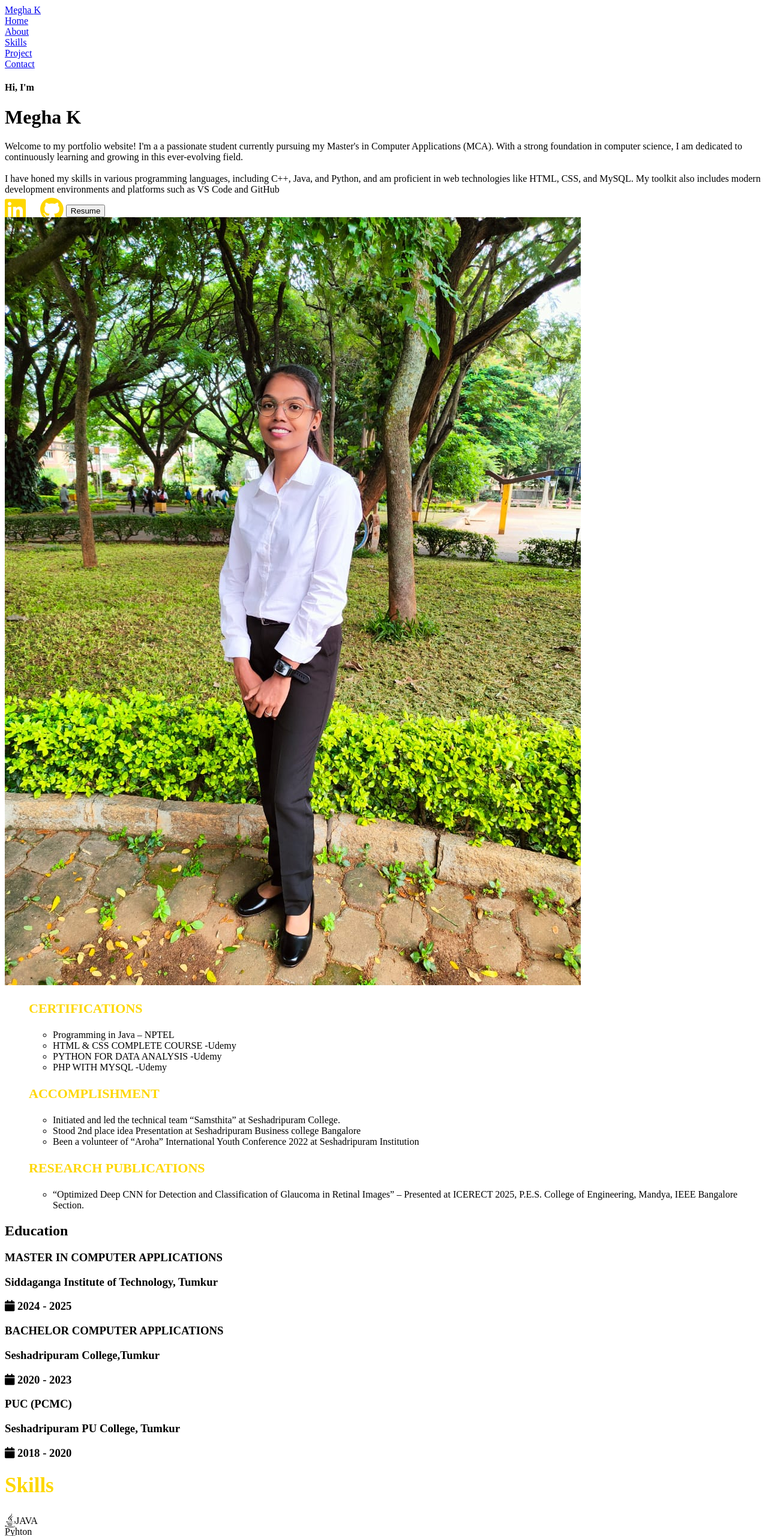
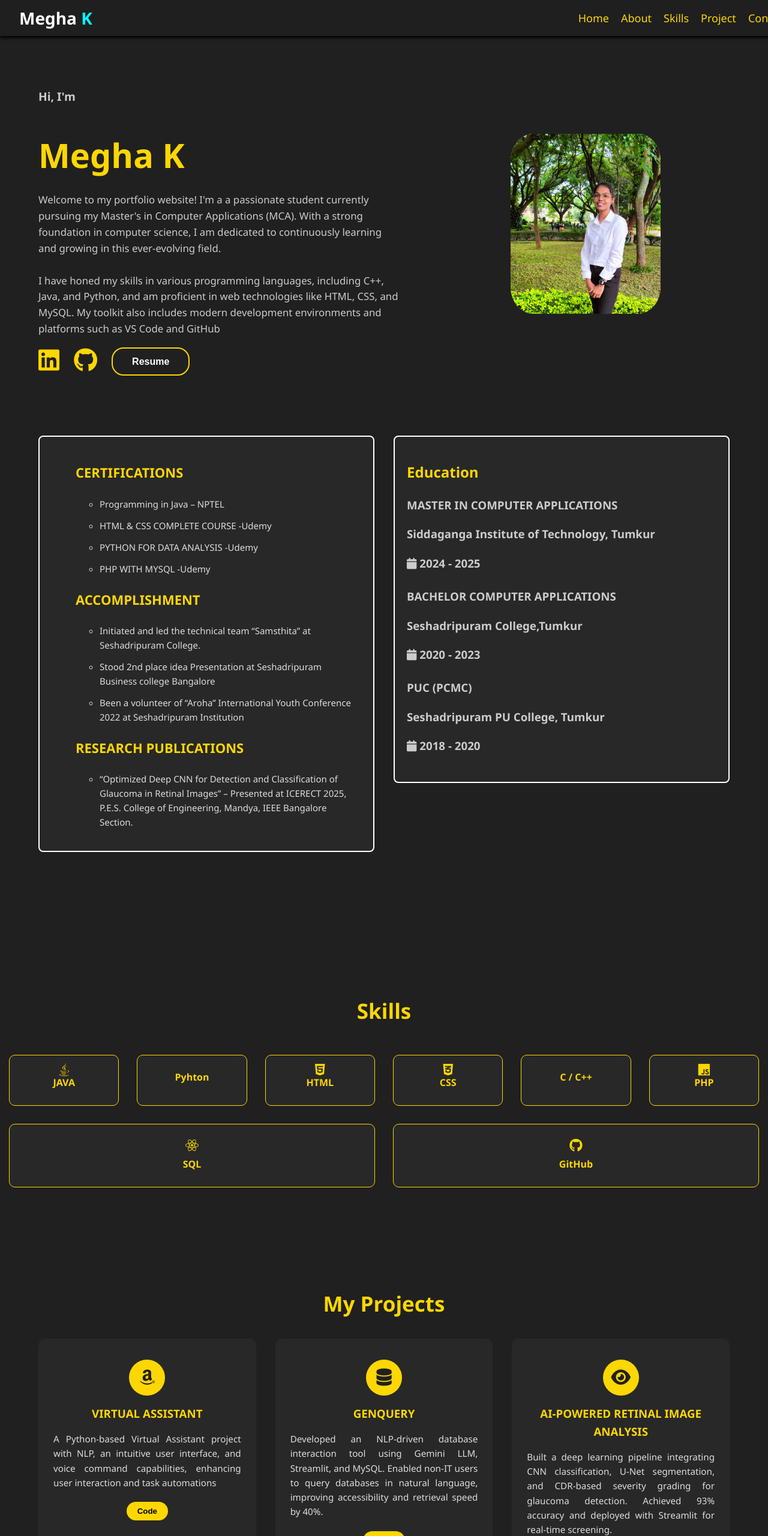
Before and after one commit to meghshitha/meghshitha.github.io, a plain HTML site: page index.html in a window 1280 px wide. Shown: the top 2560 px of the page at 60% size. Drawn offline with Linux system fonts and the light colour scheme; a web font is replaced by a local one.

Commit message:
Update style.css

```diff
--- a/style.css
+++ b/style.css
@@ -1,108 +1,378 @@
-/* ---------- Mobile Responsive Tweaks ---------- */
-@media screen and (max-width: 480px) {
-  /* Navbar */
+/* ---------- Global ---------- */
+body {
+  margin: 0;
+  padding: 0;
+  background-color: #202020;
+  color: #eee;
+  font-family: 'Segoe UI', Tahoma, Geneva, Verdana, sans-serif;
+  line-height: 1.6;
+  transition: background-color 0.3s ease, color 0.3s ease;
+}
+html {
+  scroll-behavior: smooth;
+}
+
+/* ---------- Navbar ---------- */
 .nav {
-    flex-direction: column;
-    height: auto;
-    padding: 0.8rem 1rem;
+  width: 100%;
+  height: 60px;
+  background-color: rgba(32, 32, 32, 0.95);
+  backdrop-filter: blur(5px);
+  color: #fed700;
+  display: flex;
+  justify-content: space-between;
+  align-items: center;
+  box-shadow: 0px 3px 5px black;
+  position: fixed;
+  top: 0;
+  left: 0;
+  padding: 0 2rem;
+  z-index: 1000;
 }
 .name {
-    font-size: 22px;
-    margin-bottom: 8px;
+  font-size: 28px;
+  font-weight: bold;
+}
+.name span {
+  color: aqua;
+}
+.name a {
+  text-decoration: none;
+  color: white;
 }
 .info {
+  display: flex;
+  gap: 20px;
+}
+.info div a {
+  text-decoration: none;
+  color: #fed700;
+  font-size: 18px;
+  position: relative;
+  transition: color 0.25s ease;
+}
+.info div a::after {
+  content: "";
+  position: absolute;
+  bottom: -4px;
+  left: 0;
+  width: 0%;
+  height: 2px;
+  background: #fed700;
+  transition: width 0.3s ease;
+}
+.info div a:hover::after {
+  width: 100%;
+}
+
+/* ---------- Home Section ---------- */
+.home {
+  padding-top: 120px;
+  padding-bottom: 100px;
+  display: flex;
+  justify-content: center;
+  align-items: center;
+}
+.hmcont {
+  width: 90%;
+  display: flex;
+  flex-wrap: wrap;
+  align-items: center;
+  gap: 3rem;
+}
+.data-cont {
+  width: 60%;
+}
+.data {
+  max-width: 600px;
+}
+.data h4 {
+  font-size: 1.2rem;
+  color: #ccc;
+}
+.data h1 {
+  font-size: 3.5rem;
+  color: #fed700;
+  margin-bottom: 1rem;
+}
+.data p {
+  font-size: 1.05rem;
+  color: #ccc;
+}
+.resumebtn button {
+  padding: 0.8rem 2rem;
+  background-color: transparent;
+  color: white;
+  border: 2px solid #fed700;
+  border-radius: 20px;
+  font-size: 1rem;
+  font-weight: bold;
+  margin-left: 20px;
+  cursor: pointer;
+  transition: all 0.3s ease;
+}
+.resumebtn button:hover {
+  color: #202020;
+  background-color: #fed700;
+}
+.pic-cont {
+  width: 30%;
+  display: flex;
+  justify-content: center;
+}
+.pic {
+  height: 300px;
+  width: 250px;
+  overflow: hidden;
+  background-color: #fee243;
+  border-radius: 15%;
+}
+.pic img {
+  height: 140%;
+  filter: drop-shadow(3px 2px 6px #202020);
+}
+
+/* Responsive Home */
+@media all and (max-width: 730px) {
+  .hmcont {
+    flex-direction: column-reverse;
+    gap: 2rem;
+  }
+  .data-cont, .pic-cont {
+    width: 100%;
+    text-align: center;
+  }
+  .data h1 {
+    font-size: 2.5rem;
+  }
+}
+
+/* ---------- About Section ---------- */
+.about {
+  display: flex;
+  justify-content: center;
+  margin-bottom: 150px;
+}
+.abtcont {
+  width: 90%;
+  display: flex;
+  justify-content: center;
+  align-items: flex-start;
+  gap: 2rem;
+}
+.abt-data, .edu-cont {
+  flex: 1;
+  border: 2px solid white;
+  border-radius: 8px;
+  padding: 20px;
+  background: #282828;
+}
+.abt-data h3, .edu-cont h2 {
+  color: #fed700;
+}
+.abt-data li {
+  margin-bottom: 12px;
+  font-size: 15px;
+  color: #ddd;
+}
+.edu-cont div {
+  margin-bottom: 25px;
+}
+.edu-cont h3 {
+  margin-bottom: 6px;
+  color: #ccc;
+}
+
+/* Responsive About */
+@media all and (max-width: 900px) {
+  .abtcont {
+    flex-direction: column;
+  }
+}
+
+/* ---------- Skills Section ---------- */
+.skills {
+  padding: 4rem 0;
+  text-align: center;
+}
+.skills h1 {
+  color: #fed700;
+  font-size: 35px;
+  margin-bottom: 30px;
+}
+.skls {
+  display: flex;
   flex-wrap: wrap;
   justify-content: center;
-    gap: 10px;
 }
-  .info div a {
-    font-size: 15px;
+.box {
+  flex: 1 1 120px;
+  margin: 15px;
+  padding: 1.5rem;
+  border: 1px solid #fed700;
+  border-radius: 10px;
+  background: #282828;
+  color: #fed700;
+  font-weight: bold;
+  text-align: center;
+  transition: all 0.3s ease;
+}
+.box i {
+  display: block;
+  margin-bottom: 8px;
+  font-size: 22px;
+  color: #fed700;
+}
+.box:hover {
+  background-color: #fed700;
+  color: #202020;
+  transform: translateY(-6px);
+}
+.box:hover i {
+  color: #202020;
 }
 
-  /* Home Section */
-  .home {
-    padding-top: 90px;
-    padding-bottom: 60px;
+/* ---------- Projects Section ---------- */
+.projects {
+  padding: 4rem 0;
+  text-align: center;
 }
-  .hmcont {
-    flex-direction: column-reverse;
-    text-align: center;
-    gap: 1.5rem;
+.projects h1 {
+  color: #fed700;
+  font-size: 35px;
+  margin-bottom: 30px;
 }
-  .data h1 {
-    font-size: 2rem;
+.procont {
+  width: 90%;
+  margin: auto;
+  display: flex;
+  flex-wrap: wrap;
+  gap: 2rem;
+  justify-content: center;
 }
-  .data p {
-    font-size: 0.9rem;
+.probox {
+  flex: 1 1 280px;
+  max-width: 320px;
+  background: #282828;
+  border-radius: 12px;
+  padding: 25px;
+  color: #ddd;
+  transition: transform 0.3s ease, box-shadow 0.3s ease;
 }
-  .resumebtn button {
-    font-size: 0.85rem;
-    padding: 10px 18px;
-    margin-left: 0;
-    margin-top: 10px;
+.probox:hover {
+  transform: translateY(-10px);
+  box-shadow: 0 12px 24px rgba(0,0,0,0.4);
 }
-  .pic {
-    width: 200px;
-    height: 250px;
+.probox i {
+  margin: 10px auto;
+  width: 60px;
+  height: 60px;
+  font-size: 1.8rem;
+  display: flex;
+  justify-content: center;
+  align-items: center;
+  background-color: #fed700;
+  border-radius: 50%;
+  color: #202020;
+}
+.probox h3 {
+  color: #fed700;
+  margin: 15px 0;
+}
+.probox div {
+  font-size: 0.95rem;
+  text-align: justify;
+}
+.link {
+  margin-top: 20px;
+  display: flex;
+  justify-content: space-around;
+}
+.link button {
+  padding: 8px 18px;
+  background-color: #fed700;
+  border: none;
+  border-radius: 20px;
+  font-weight: 700;
+  cursor: pointer;
+  transition: background-color 0.3s ease, transform 0.2s ease;
+}
+.link button:hover {
+  background-color: aqua;
+  transform: scale(1.05);
+}
+.link a {
+  text-decoration: none;
+  color: #202020;
 }
 
-  /* About Section */
-  .abtcont {
+/* ---------- Contact Section ---------- */
+.contform {
+  padding: 3rem 0;
+  display: flex;
+  justify-content: center;
+}
+.fm {
+  background: #282828;
+  padding: 2rem;
+  border-radius: 10px;
+  box-shadow: 0 8px 16px rgba(0,0,0,0.3);
+  display: flex;
   flex-direction: column;
-    gap: 1.5rem;
+  align-items: center;
+  width: 60%;
 }
-  .abt-data, .edu-cont {
+.fm h1 {
+  color: #fed700;
+  margin-bottom: 10px;
+}
+.fm input, .fm textarea {
   width: 100%;
-    font-size: 14px;
-    padding: 15px;
+  margin-bottom: 12px;
+  padding: 10px;
+  border-radius: 6px;
+  background: #202020;
+  border: 1px solid #555;
+  color: #eee;
 }
-  .abt-data h3, .edu-cont h2 {
-    font-size: 18px;
+.fm input:focus, .fm textarea:focus {
+  border-color: #fed700;
+  outline: none;
+}
+.msg {
+  margin-top: 10px;
+  background-color: #fed700;
+  color: #202020;
+  padding: 12px 25px;
+  border-radius: 20px;
+  border: none;
+  font-weight: bold;
+  cursor: pointer;
+  transition: all 0.3s ease;
+}
+.msg:hover {
+  background: #202020;
+  color: #fed700;
+  border: 1px solid #fed700;
 }
 
-  /* Skills */
-  .skills h1 {
-    font-size: 24px;
+/* ---------- Footer ---------- */
+.foot {
+  background: #202020;
+  padding: 2rem 0;
+  text-align: center;
 }
-  .box {
-    flex: 1 1 100px;
-    padding: 1rem;
-    font-size: 0.9rem;
-    margin: 8px;
+.ftcont {
+  color: #aaa;
 }
-
-  /* Projects */
-  .probox {
-    max-width: 100%;
-    width: 90%;
-    padding: 20px;
+.ftcont p {
+  font-size: 14px;
 }
-  .probox h3 {
-    font-size: 18px;
+.linksft a {
+  margin: 0 10px;
+  color: #666;
+  transition: color 0.3s ease;
 }
-  .probox div {
-    font-size: 0.85rem;
+.linksft a:hover {
+  color: #fed700;
 }
-
-  /* Contact */
-  .fm {
-    width: 90%;
-    padding: 1.5rem;
-  }
-  .fm h1 {
-    font-size: 24px;
-  }
-  .fm input, .fm textarea {
-    font-size: 0.9rem;
-  }
-  .msg {
-    width: 120px;
-    font-size: 0.9rem;
-    padding: 10px;
-  }
-
-  /* Footer */
-  .ftcont p {
-    font-size: 12px;
-  }
-}
```
Lines whose indentation alone changed are shown as unchanged.
